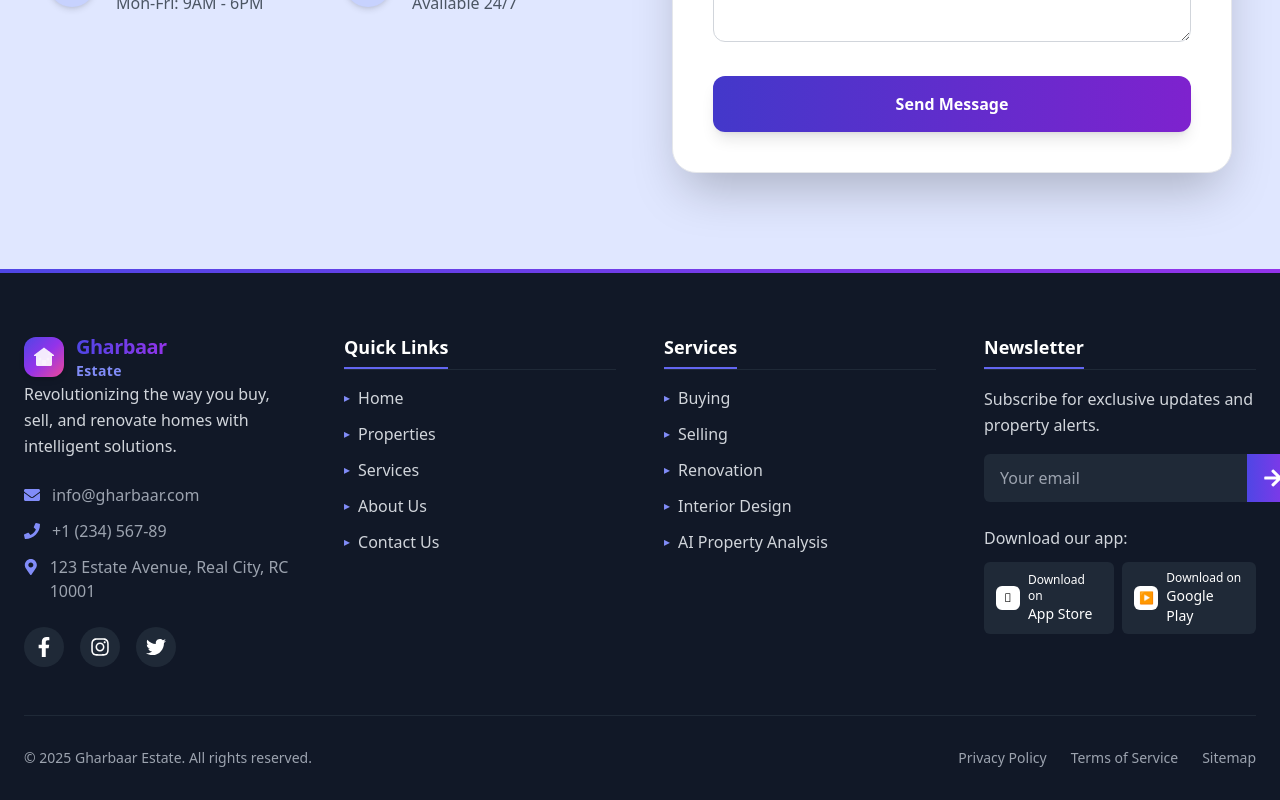
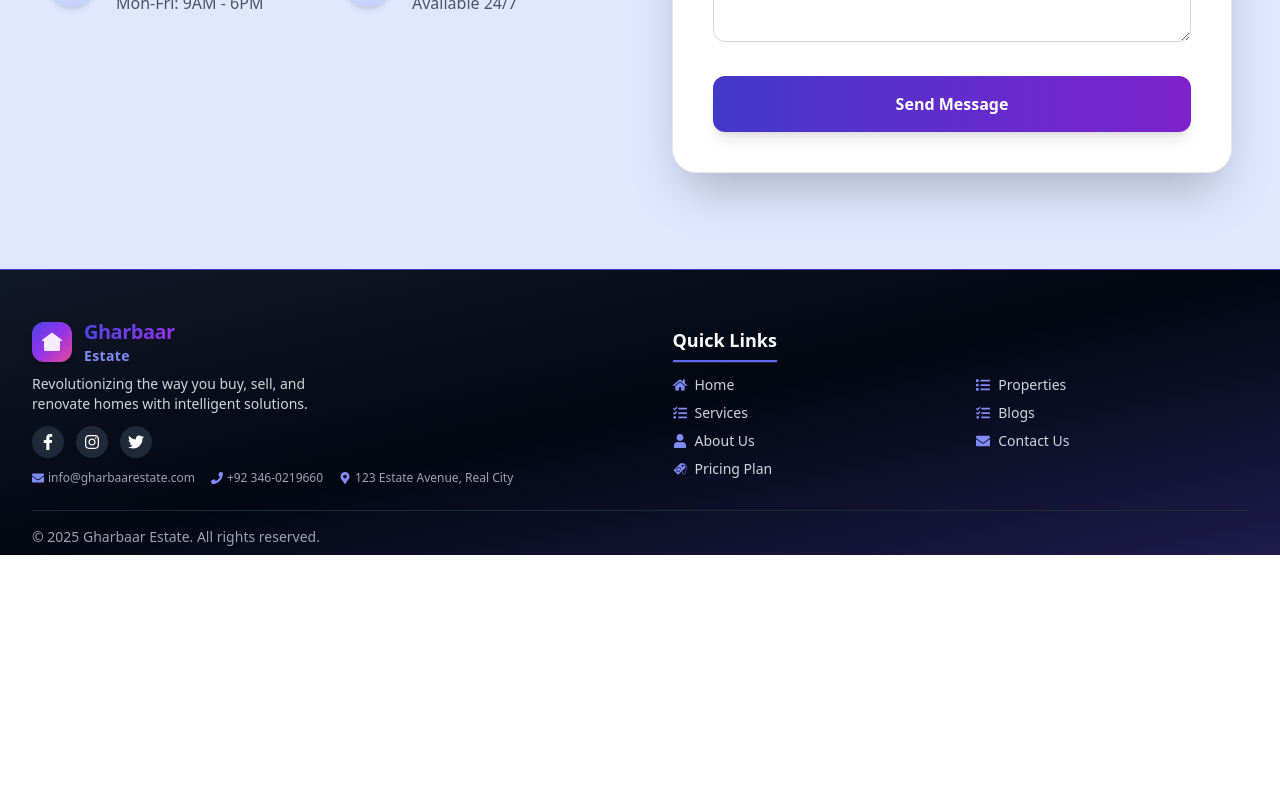
Before and after one commit to abdullah-kz17/Gharbaar-Estate, a React (Vite) app in the folder client/: page / in a window 1280 px wide. Shown: the part 6727-7527 px from the top of the page. After the commit the page ends 7282 px from the top, so only its background shows below. Built offline with nearby package versions, Linux system fonts and the light colour scheme.

Commit message:
updated footer

```diff
--- a/client/src/components/home/Contact.jsx
+++ b/client/src/components/home/Contact.jsx
@@ -37,12 +37,12 @@ export default function Contact({ isVisible = true }) {
                                 {
                                     icon: <FaPhoneAlt className="text-indigo-700 dark:text-indigo-400" />,
                                     title: "Phone",
-                                    detail: "(555) 123-4567",
+                                    detail: "+92 346-0219660",
                                 },
                                 {
                                     icon: <FaEnvelope className="text-indigo-700 dark:text-indigo-400" />,
                                     title: "Email",
-                                    detail: "support@homecompanion.com",
+                                    detail: "info@gharbaarestate.com",
                                 },
                                 {
                                     icon: <FaClock className="text-indigo-700 dark:text-indigo-400" />,
--- a/client/src/components/layout/Footer.jsx
+++ b/client/src/components/layout/Footer.jsx
@@ -4,152 +4,82 @@ import {
   FaFacebookF,
   FaInstagram,
   FaTwitter,
-  FaArrowRight,
   FaEnvelope,
   FaPhone,
-  FaMapMarkerAlt
+  FaMapMarkerAlt,
+  FaHome,
+  FaList,
+  FaTasks,
+  FaUser,
+  FaChevronUp,
 } from 'react-icons/fa';
+import { GiPriceTag } from 'react-icons/gi';
 import GharbaarLogo from '../common/GharbaarLogo.jsx';
 
 export default function Footer() {
   const quickLinks = [
-    { label: 'Home', to: '/' },
-    { label: 'Properties', to: '/properties' },
-    { label: 'Services', to: '/services' },
-    { label: 'About Us', to: '/about' },
-    { label: 'Contact Us', to: '/contact' }
+    { label: 'Home', to: '/', icon: <FaHome /> },
+    { label: 'Properties', to: '/properties', icon: <FaList /> },
+    { label: 'Services', to: '/services', icon: <FaTasks /> },
+    { label: 'Blogs', to: '/blogs', icon: <FaTasks /> },
+    { label: 'About Us', to: '/about', icon: <FaUser /> },
+    { label: 'Contact Us', to: '/contact', icon: <FaEnvelope /> },
+    { label: 'Pricing Plan', to: '/pricing-plan', icon: <GiPriceTag /> },
   ];
 
-  const serviceLinks = [
-    { label: 'Buying', to: '/services/buying' },
-    { label: 'Selling', to: '/services/selling' },
-    { label: 'Renovation', to: '/services/renovation' },
-    { label: 'Interior Design', to: '/services/interior-design' },
-    { label: 'AI Property Analysis', to: '/services/ai-analysis' }
-  ];
+
 
   return (
-    <footer className="bg-gray-900 dark:bg-gray-950 text-white dark:text-gray-200 pt-16 pb-8 relative ">
-      <div className="absolute top-0 left-0 right-0 h-1 bg-gradient-to-r from-indigo-600 to-purple-600"></div>
-      <div className="max-w-7xl mx-auto px-6">
-        <div className="grid grid-cols-1 md:grid-cols-2 lg:grid-cols-4 gap-12 mb-12">
-          {/* Company Info */}
-          <div>
-            <GharbaarLogo />
-            <p className="text-gray-300 dark:text-gray-400 mb-6 leading-relaxed">
+    <footer className="bg-gradient-to-br from-gray-900 via-gray-950 to-indigo-950 text-white dark:text-gray-200 pt-6 pb-2 relative overflow-x-hidden border-t border-indigo-700">
+      <div className="max-w-7xl mx-auto px-4 md:px-8">
+        <div className="flex flex-col md:flex-row justify-between items-stretch md:items-center gap-8 md:gap-0 py-6 border-b border-gray-800 dark:border-gray-800">
+          {/* Left: Logo, description, social, contact */}
+          <div className="flex-1 flex flex-col justify-between min-w-[220px]">
+            <div className="flex items-center gap-3 mb-2">
+              <GharbaarLogo />
+            </div>
+            <p className="text-gray-300 dark:text-gray-400 text-sm mb-3 max-w-xs">
               Revolutionizing the way you buy, sell, and renovate homes with intelligent solutions.
             </p>
-            <div className="space-y-3 mb-6">
-              <div className="flex items-center gap-3 text-gray-400 hover:text-indigo-400 transition">
-                <FaEnvelope className="text-indigo-400" />
-                <a href="mailto:info@gharbaar.com">info@gharbaar.com</a>
-              </div>
-              <div className="flex items-center gap-3 text-gray-400 hover:text-indigo-400 transition">
-                <FaPhone className="text-indigo-400" />
-                <a href="tel:+123456789">+1 (234) 567-89</a>
-              </div>
-              <div className="flex items-start gap-3 text-gray-400">
-                <FaMapMarkerAlt className="text-indigo-400 mt-1" />
-                <p>123 Estate Avenue, Real City, RC 10001</p>
-              </div>
-            </div>
-            <div className="flex space-x-4">
+            <div className="flex items-center gap-3 mb-3">
               {[FaFacebookF, FaInstagram, FaTwitter].map((Icon, i) =>
-                <a key={i} href="#" className="bg-gray-800 dark:bg-gray-700 hover:bg-gradient-to-r hover:from-indigo-600 hover:to-purple-600 w-10 h-10 rounded-full flex items-center justify-center transition">
-                  <Icon className="w-5 h-5 text-white" />
+                <a key={i} href="#" className="w-8 h-8 rounded-full bg-gray-800 dark:bg-gray-700 flex items-center justify-center hover:bg-gradient-to-r hover:from-indigo-600 hover:to-purple-600 transition-colors" aria-label="Social link">
+                  <Icon className="w-4 h-4 text-white" />
                 </a>
               )}
             </div>
+            <div className="flex flex-wrap gap-x-4 gap-y-1 text-xs text-gray-400 items-center">
+              <span className="flex items-center gap-1"><FaEnvelope className="text-indigo-400" /><a href="mailto:info@gharbaar.com">info@gharbaarestate.com</a></span>
+              <span className="flex items-center gap-1"><FaPhone className="text-indigo-400" /><a href="tel:+923460219660">+92 346-0219660</a></span>
+              <span className="flex items-center gap-1"><FaMapMarkerAlt className="text-indigo-400" /><span>123 Estate Avenue, Real City</span></span>
+            </div>
           </div>
 
-          {/* Quick Links */}
-          <div>
-            <h3 className="text-lg font-semibold mb-4 pb-2 border-b border-gray-800 dark:border-gray-700">
+          {/* Divider for desktop */}
+          <div className="hidden md:block w-px bg-gray-800 mx-8"></div>
+
+          {/* Right: Quick Links in two columns */}
+          <div className="flex-1 flex flex-col justify-center min-w-[220px]">
+            <h3 className="text-lg font-semibold mb-3 border-b border-gray-800 dark:border-gray-700 pb-2 w-fit">
               <span className="border-b-2 border-indigo-500 pb-2">Quick Links</span>
             </h3>
-            <ul className="space-y-3">
+            <div className="grid grid-cols-2 gap-x-8 gap-y-2">
               {quickLinks.map((item, idx) =>
-                <li key={idx}>
-                  <Link to={item.to} className="flex items-center gap-2 text-gray-300 dark:text-gray-400 hover:text-white transition">
-                    <span className="text-xs text-indigo-400">▸</span>
-                    <span>{item.label}</span>
-                  </Link>
-                </li>
+                <Link key={idx} to={item.to} className="flex items-center gap-2 text-gray-300 dark:text-gray-400 hover:text-indigo-400 transition text-sm whitespace-nowrap">
+                  <span className="text-indigo-400">{item.icon}</span>
+                  <span>{item.label}</span>
+                </Link>
               )}
-            </ul>
-          </div>
-
-          {/* Services */}
-          <div>
-            <h3 className="text-lg font-semibold mb-4 pb-2 border-b border-gray-800 dark:border-gray-700">
-              <span className="border-b-2 border-indigo-500 pb-2">Services</span>
-            </h3>
-            <ul className="space-y-3">
-              {serviceLinks.map((item, idx) =>
-                <li key={idx}>
-                  <Link to={item.to} className="flex items-center gap-2 text-gray-300 dark:text-gray-400 hover:text-white transition">
-                    <span className="text-xs text-indigo-400">▸</span>
-                    <span>{item.label}</span>
-                  </Link>
-                </li>
-              )}
-            </ul>
-          </div>
-
-          {/* Newsletter */}
-          <div>
-            <h3 className="text-lg font-semibold mb-4 pb-2 border-b border-gray-800 dark:border-gray-700">
-              <span className="border-b-2 border-indigo-500 pb-2">Newsletter</span>
-            </h3>
-            <p className="text-gray-300 dark:text-gray-400 mb-4 leading-relaxed">
-              Subscribe for exclusive updates and property alerts.
-            </p>
-            <form className="mb-6">
-              <div className="flex">
-                <input
-                  type="email"
-                  placeholder="Your email"
-                  className="bg-gray-800 dark:bg-gray-700 text-white px-4 py-3 rounded-l-md flex-1 focus:outline-none focus:ring-2 focus:ring-indigo-500"
-                />
-                <button type="submit" className="bg-gradient-to-r from-indigo-600 to-purple-600 hover:opacity-90 px-4 py-3 rounded-r-md transition">
-                  <FaArrowRight className="w-5 h-5 text-white" />
-                </button>
-              </div>
-            </form>
-            <div>
-              <p className="text-gray-300 dark:text-gray-400 mb-3">Download our app:</p>
-              <div className="flex flex-col sm:flex-row gap-2">
-                <a href="#" className="flex items-center gap-2 bg-gray-800 dark:bg-gray-700 hover:bg-gray-700 dark:hover:bg-gray-600 px-3 py-2 rounded-md transition">
-                  <div className="w-6 h-6 bg-white text-black rounded-md flex items-center justify-center text-xs font-bold"></div>
-                  <div>
-                    <div className="text-xs">Download on</div>
-                    <div className="text-sm font-medium">App Store</div>
-                  </div>
-                </a>
-                <a href="#" className="flex items-center gap-2 bg-gray-800 dark:bg-gray-700 hover:bg-gray-700 dark:hover:bg-gray-600 px-3 py-2 rounded-md transition">
-                  <div className="w-6 h-6 bg-white text-black rounded-md flex items-center justify-center text-xs font-bold">▶</div>
-                  <div>
-                    <div className="text-xs">Download on</div>
-                    <div className="text-sm font-medium">Google Play</div>
-                  </div>
-                </a>
-              </div>
             </div>
           </div>
         </div>
 
         {/* Bottom Bar */}
-        <div className="border-t border-gray-800 dark:border-gray-700 pt-8 flex flex-col md:flex-row justify-between items-center">
-          <p className="text-gray-400 dark:text-gray-500 text-sm mb-4 md:mb-0">
+        <div className="flex flex-col md:flex-row justify-between items-center gap-2 pt-4">
+          <p className="text-gray-400 dark:text-gray-500 text-xs md:text-sm">
             © 2025 Gharbaar Estate. All rights reserved.
           </p>
-          <div className="flex flex-wrap justify-center gap-6">
-            {['Privacy Policy', 'Terms of Service', 'Sitemap'].map((name, i) =>
-              <Link key={i} to={`/${name.toLowerCase().split(' ').join('-')}`} className="text-gray-400 dark:text-gray-500 hover:text-indigo-400 transition text-sm">
-                {name}
-              </Link>
-            )}
-          </div>
+
         </div>
       </div>
     </footer>
--- a/client/src/pages/Contact.jsx
+++ b/client/src/pages/Contact.jsx
@@ -109,12 +109,13 @@ export default function ContactPage() {
                                 {
                                     icon: <FaPhoneAlt className="text-indigo-600 dark:text-indigo-400" />,
                                     title: 'Phone',
-                                    value: '+92 3460219660',
+                                    value: '+92 346-0219660',
                                 },
                                 {
                                     icon: <FaEnvelope className="text-indigo-600 dark:text-indigo-400" />,
                                     title: 'Email',
-                                    value: 'abdxllah.khan@gmail.com',
+                                    value: 'info@gharbaarestate.com',
+
                                 },
                                 {
                                     icon: <FaClock className="text-indigo-600 dark:text-indigo-400" />,
--- a/client/src/pages/property/PropertyForm.jsx
+++ b/client/src/pages/property/PropertyForm.jsx
@@ -153,7 +153,6 @@ const PropertyForm = () => {
         try {
             // ✅ Submit to backend
             const res = await dispatch(createProperty({ formData: data })).unwrap();
-            console.log("✅ Property created successfully!", res);
             toast.success("Property created successfully!");
 
             // ✅ Run AI prediction for each image
```
